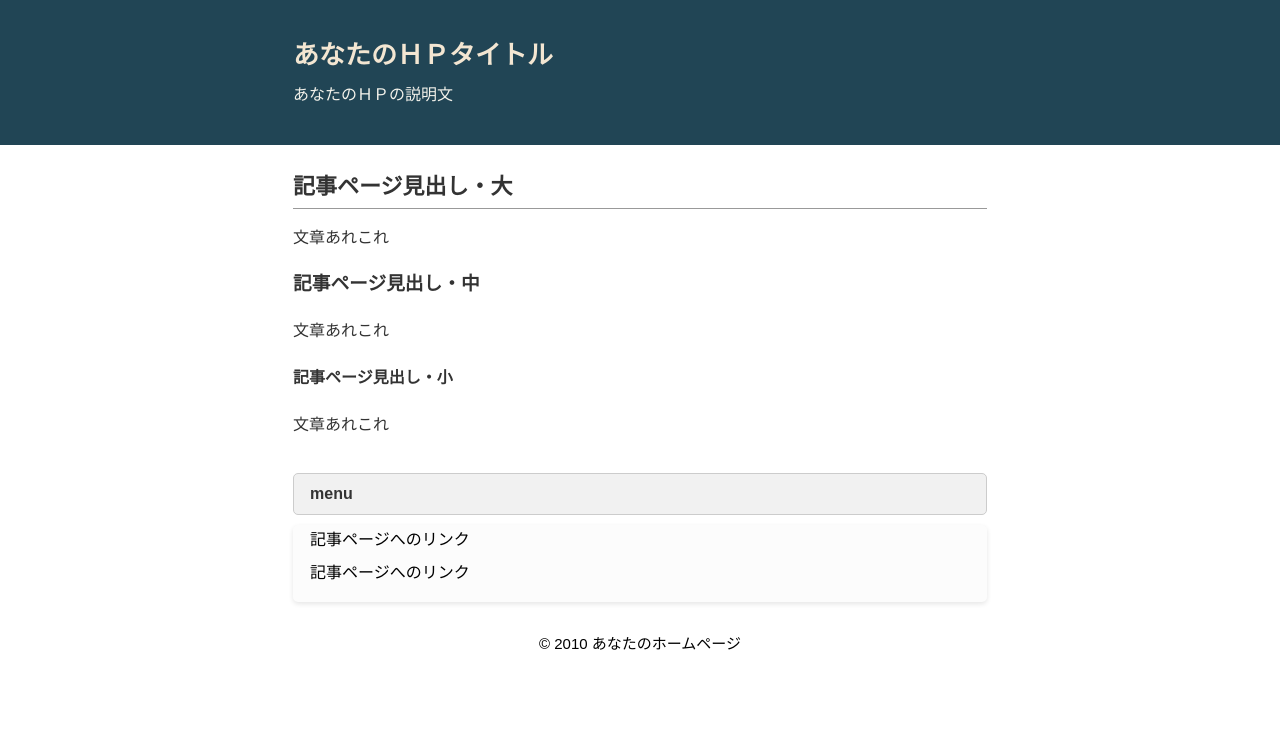
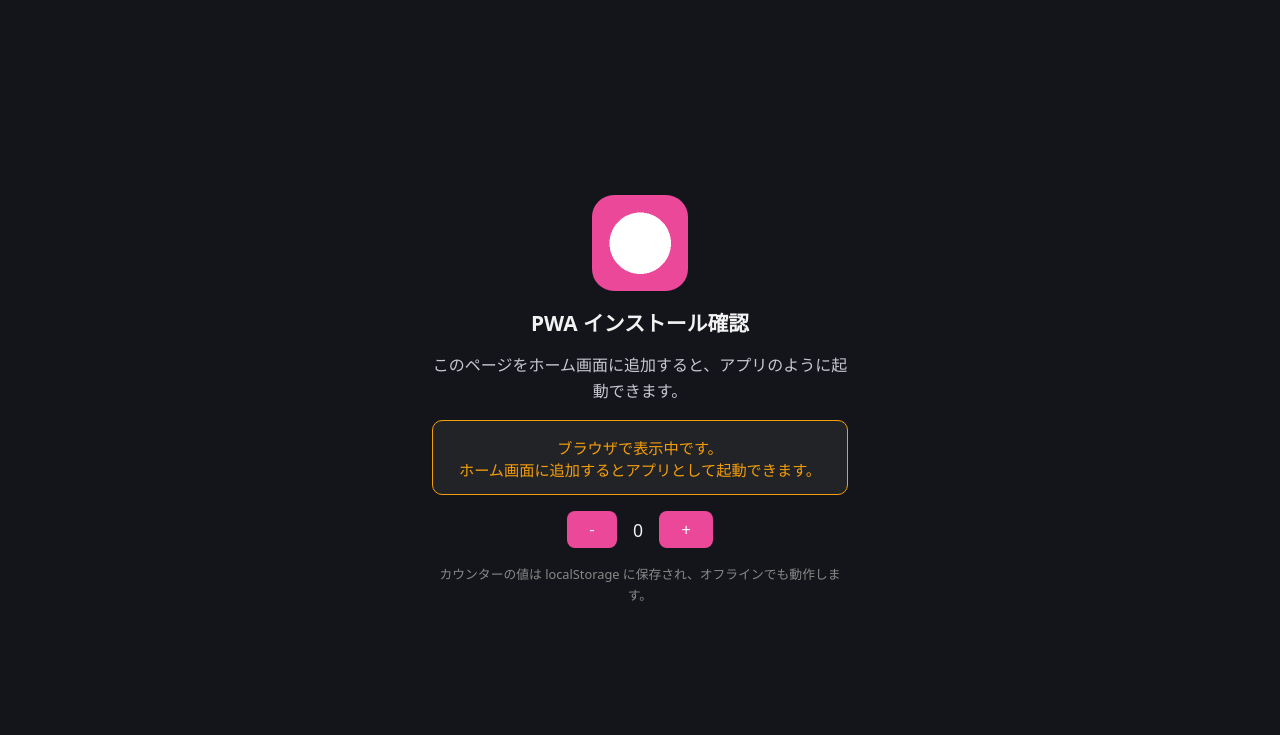
Before and after one commit to tnjan07/Chii, a plain HTML site: page index.html in a window 1280 px wide. Drawn offline with Linux system fonts and the light colour scheme.

Commit message:
Add files via upload

```diff
--- /dev/null
+++ b/app.js
@@ -0,0 +1,87 @@
+const statusEl = document.getElementById('display-status')
+const installButton = document.getElementById('install-button')
+const countEl = document.getElementById('count')
+const incrementButton = document.getElementById('increment')
+const decrementButton = document.getElementById('decrement')
+
+const STORAGE_KEY = 'pwa-demo:count'
+
+function loadCount() {
+  const raw = localStorage.getItem(STORAGE_KEY)
+  const value = Number(raw)
+  return Number.isFinite(value) ? value : 0
+}
+
+function saveCount(value) {
+  localStorage.setItem(STORAGE_KEY, String(value))
+}
+
+let count = loadCount()
+
+function renderCount() {
+  countEl.textContent = count
+}
+
+incrementButton.addEventListener('click', () => {
+  count += 1
+  saveCount(count)
+  renderCount()
+})
+
+decrementButton.addEventListener('click', () => {
+  count -= 1
+  saveCount(count)
+  renderCount()
+})
+
+renderCount()
+
+function isStandalone() {
+  return (
+    window.matchMedia('(display-mode: standalone)').matches ||
+    window.navigator.standalone === true
+  )
+}
+
+function updateStatus() {
+  if (isStandalone()) {
+    statusEl.textContent = 'インストール済みのアプリとして起動中です ✅'
+    statusEl.className = 'status status--ok'
+  } else {
+    statusEl.textContent = 'ブラウザで表示中です。\nホーム画面に追加するとアプリとして起動できます。'
+    statusEl.className = 'status status--pending'
+  }
+}
+
+updateStatus()
+window.matchMedia('(display-mode: standalone)').addEventListener('change', updateStatus)
+
+let deferredPrompt = null
+
+window.addEventListener('beforeinstallprompt', (event) => {
+  event.preventDefault()
+  deferredPrompt = event
+  installButton.hidden = false
+})
+
+installButton.addEventListener('click', async () => {
+  if (!deferredPrompt) return
+  installButton.disabled = true
+  deferredPrompt.prompt()
+  await deferredPrompt.userChoice
+  deferredPrompt = null
+  installButton.hidden = true
+})
+
+window.addEventListener('appinstalled', () => {
+  installButton.hidden = true
+  updateStatus()
+})
+
+if ('serviceWorker' in navigator) {
+  window.addEventListener('load', () => {
+    navigator.serviceWorker.register('./sw.js').catch((err) => {
+      console.error('Service worker registration failed:', err)
+    })
+  })
+}
--- a/index.html
+++ b/index.html
@@ -1,41 +1,98 @@
-<!DOCTYPE html>
+<!doctype html>
 <html lang="ja">
 <head>
-<meta charset="UTF-8">
-<title>あなたのＨＰタイトル</title>
-<meta name="keywords" content="ページのキーワードA,B,C">
-<meta name="description" content="ページの説明">
-<meta name="viewport" content="width=device-width, initial-scale=1.0">
-<link rel="stylesheet" href="index.css">
+  <meta charset="UTF-8" />
+  <meta name="viewport" content="width=device-width, initial-scale=1.0, viewport-fit=cover" />
+  <meta name="theme-color" content="#ec4899" />
+  <title>PWA インストール確認</title>
+  <link rel="manifest" href="manifest.json" />
+  <link rel="icon" href="icon-192.png" />
+  <link rel="apple-touch-icon" href="icon-192.png" />
+  <style>
+    :root {
+      color-scheme: light dark;
+      font-family: system-ui, -apple-system, 'Segoe UI', 'Hiragino Sans', 'Noto Sans JP', sans-serif;
+    }
+    * { box-sizing: border-box; }
+    body {
+      margin: 0;
+      min-height: 100vh;
+      display: flex;
+      align-items: center;
+      justify-content: center;
+      background: #14151a;
+      color: #f2f2f2;
+      padding: 1.5rem;
+      padding-top: max(1.5rem, env(safe-area-inset-top));
+      padding-bottom: max(1.5rem, env(safe-area-inset-bottom));
+    }
+    .card {
+      max-width: 26rem;
+      width: 100%;
+      display: flex;
+      flex-direction: column;
+      align-items: center;
+      gap: 1rem;
+      text-align: center;
+    }
+    .card img {
+      width: 96px;
+      height: 96px;
+      border-radius: 22px;
+    }
+    h1 { margin: 0; font-size: 1.3rem; }
+    p { margin: 0; line-height: 1.6; color: #c7c7d1; }
+    .status {
+      width: 100%;
+      padding: 0.9rem 1rem;
+      border-radius: 10px;
+      background: rgba(255, 255, 255, 0.06);
+      border: 1px solid #3a3a44;
+      font-size: 0.95rem;
+      white-space: pre-line;
+    }
+    .status--ok { border-color: #4ade80; color: #4ade80; }
+    .status--pending { border-color: #f59e0b; color: #f59e0b; }
+    .counter {
+      display: flex;
+      align-items: center;
+      gap: 1rem;
+      font-size: 1.1rem;
+    }
+    button {
+      padding: 0.6rem 1.4rem;
+      font-size: 1rem;
+      border: none;
+      border-radius: 8px;
+      background: #ec4899;
+      color: #fff;
+      cursor: pointer;
+    }
+    button:hover { background: #db2777; }
+    button:disabled { opacity: 0.4; cursor: not-allowed; }
+    #install-button[hidden] { display: none; }
+  </style>
 </head>
 <body>
-<div id="outer">
-<header><div id="header-container"><div id="head-inner"><h1>あなたのＨＰタイトル</h1>
-<p class="description">あなたのＨＰの説明文</p></div></div>
-</header>
-<div id="content-wrapper">
-<main>
-<div id="inner">
-<h2>記事ページ見出し・大</h2>
-<p>文章あれこれ</p>
-<h3>記事ページ見出し・中</h3>
-<p>文章あれこれ</p>
-<h4>記事ページ見出し・小</h4>
-<p>文章あれこれ</p>
-</div>
-</main>
-<aside>
-<div id="middle-inner">
-<div class="side-title">menu</div>
-<div class="side">
-<ul>
-<li>記事ページへのリンク</li>
-<li>記事ページへのリンク</li>
-</ul>
-</div>
-</div>
-</aside>
-</div>
-<footer>© 2010 あなたのホームページ</footer>
-</div></body>
+  <main class="card">
+    <img src="icon-192.png" alt="アプリアイコン" />
+    <h1>PWA インストール確認</h1>
+    <p>このページをホーム画面に追加すると、アプリのように起動できます。</p>
+
+    <div id="display-status" class="status">読み込み中…</div>
+
+    <button id="install-button" type="button" hidden>ホーム画面に追加</button>
+
+    <div class="counter">
+      <button id="decrement" type="button">-</button>
+      <span id="count">0</span>
+      <button id="increment" type="button">+</button>
+    </div>
+    <p style="font-size: 0.8rem; color: #888;">
+      カウンターの値は localStorage に保存され、オフラインでも動作します。
+    </p>
+  </main>
+
+  <script src="app.js"></script>
+</body>
 </html>
```
Also changed, not shown: sw.js (added, +41 -0 lines), icon-192.png (added), icon-512.png (added), manifest.json (added).
